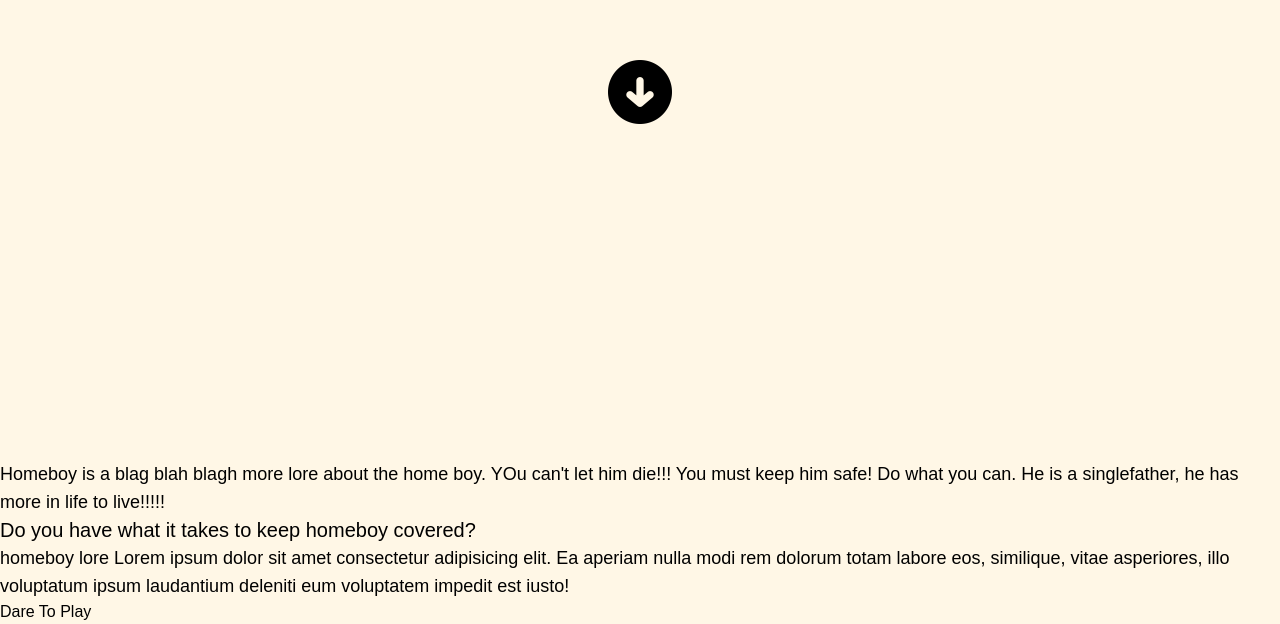
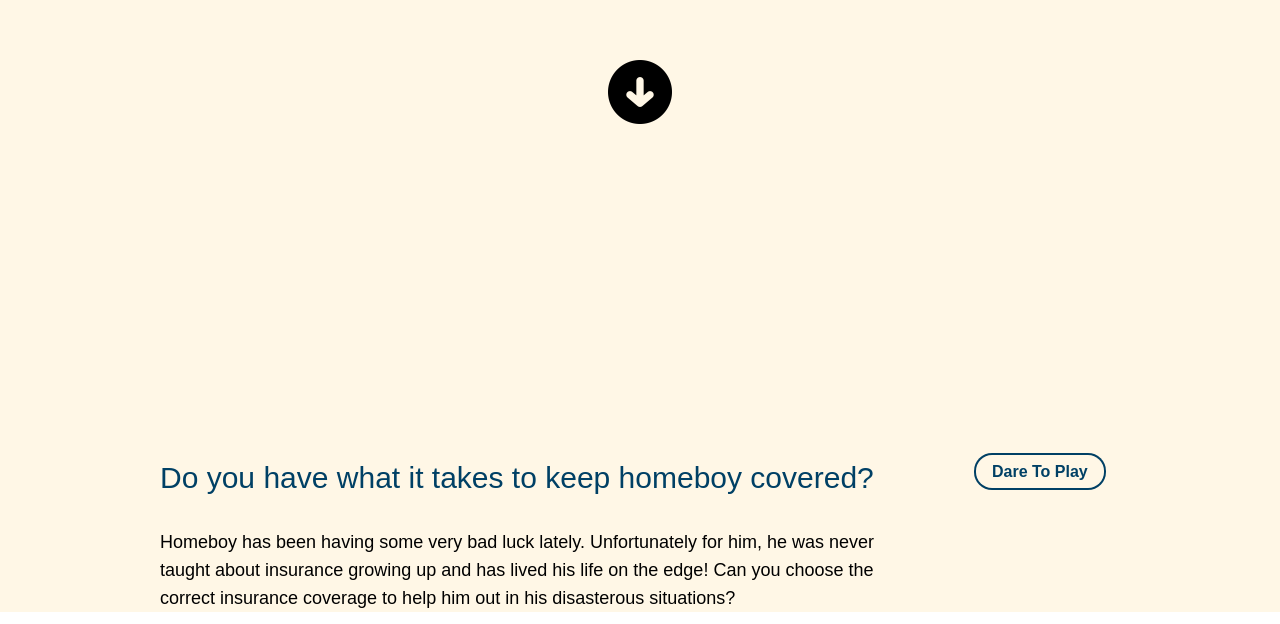
Before and after one commit to halee-t/risk-roulette, a React (Create React App) app: page / in a window 1280 px wide. Shown: the part 676-1300 px from the top of the page. Built offline with nearby package versions, Linux system fonts and the light colour scheme.

Commit message:
adding more lore about the homeboy

```diff
--- a/src/components/Homeboy.tsx
+++ b/src/components/Homeboy.tsx
@@ -1,25 +1,33 @@
 import React from "react";
+import { Link } from "react-router-dom";
 
 const Homeboy = () => {
   return (
     <div>
-      <section>
-        <p className="text-lg">
-          Homeboy is a blag blah blagh more lore about the home boy. YOu can't
-          let him die!!! You must keep him safe! Do what you can. He is a
-          singlefather, he has more in life to live!!!!!
-        </p>
-        <h2 className="text-xl">
-          Do you have what it takes to keep homeboy covered?
-        </h2>
-        <p className="text-lg">
-          homeboy lore Lorem ipsum dolor sit amet consectetur adipisicing elit.
-          Ea aperiam nulla modi rem dolorum totam labore eos, similique, vitae
-          asperiores, illo voluptatum ipsum laudantium deleniti eum voluptatem
-          impedit est iusto!
-        </p>
+      <section className="flex gap-24 mx-[10rem]">
+        <div className="flex flex-col w-[75%]">
+          <h2 className="text-3xl semibold text-primary">
+            Do you have what it takes to keep homeboy covered?
+          </h2>
+          <p className="text-lg mt-8">
+            Homeboy has been having some very bad luck lately. Unfortunately for
+            him, he was never taught about insurance growing up and has lived
+            his life on the edge! Can you choose the correct insurance coverage
+            to help him out in his disasterous situations?
+          </p>
+        </div>
+        <div>
+          <img />
+          <div className="space-x-4">
+            <Link
+              to="/wheel"
+              className="text-primary font-semibold hover:text-white hover:bg-primary transition duration-300 ease-in-out w-fit relative ring-2 ring-primary rounded-2xl py-2 px-4"
+            >
+              Dare To Play
+            </Link>
+          </div>
+        </div>
       </section>
-      <button>Dare To Play</button>
     </div>
   );
 };
--- a/src/components/Landing.tsx
+++ b/src/components/Landing.tsx
@@ -4,12 +4,12 @@ const Landing = () => {
   return (
     <>
       <div>
-        <section className="mt-[16rem] mx-[10rem] flex-col justify-center items-center text-center min-h-screen">
+        <section className="mt-[16rem] mx-[10rem] flex flex-col gap-64 items-center text-center min-h-screen">
           <div>
             <h1 className="text-7xl semibold">You Can't Stop a Disaster....</h1>
             <h1 className="text-7xl semibold">Are You Covered?</h1>
           </div>
-          <div className="flex justify-center mt-[16rem]">
+          <div className="flex justify-center">
             <img
               src="./downarrow.png"
               className="w-16 object-fit overflow-hidden"
--- a/src/components/Navbar.tsx
+++ b/src/components/Navbar.tsx
@@ -10,14 +10,13 @@ const Navbar: React.FC = () => {
 
   return (
     <nav id="home" className="p-4 h-[5rem] overflow-hidden mx-4">
-      <div className="w-full flex flex-row items-center justify-between">
+      <div className="w-full flex flex-row items-center justify-between gap-8">
         {/* Logo */}
         <div>
           <Link to="/">
             <img src="./logo.png" className="w-20 h-20 overflow-hidden" />
           </Link>
         </div>
-
         <div>
           <h1 className="text-2xl text-primary">Risk Roulette</h1>
         </div>
```
